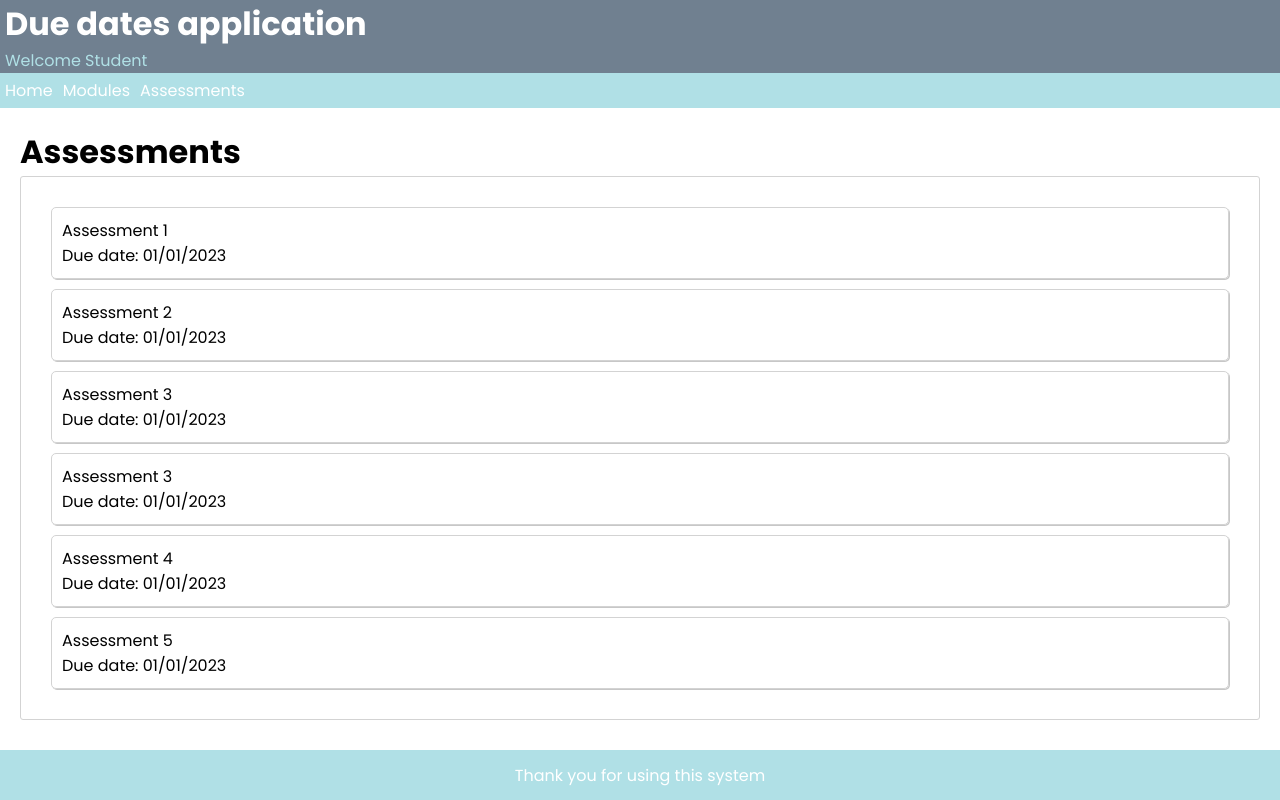
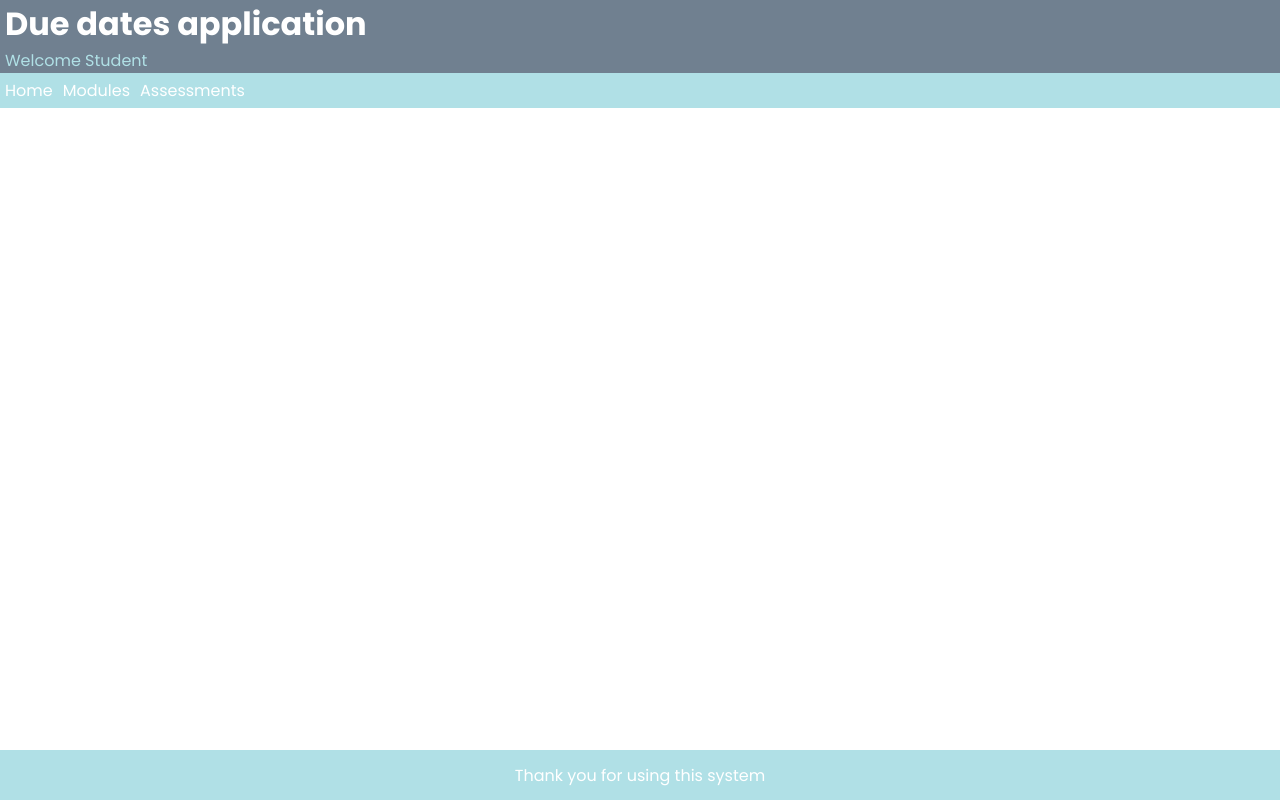
Before and after one commit to Mihir42/Assessment-Keeper-CSE-Connect, a React (Vite) app: page / in a window 1280 px wide. Built offline with nearby package versions, Linux system fonts and the light colour scheme.

Commit message:
Code refactoring, also added routes

```diff
--- a/src/App.jsx
+++ b/src/App.jsx
@@ -1,6 +1,6 @@
+import { BrowserRouter, Route, Routes } from 'react-router-dom';
 import Layout from './components/layout/Layout.jsx';
 import Assessment from './components/views/Assessments.jsx';
-
 import './App.scss';
 
 function App() {
@@ -9,12 +9,16 @@ function App() {
 
 
   return (
-    <Layout userLoggedIn = {userLoggedIn}> {/*Header, nav and footer imported from Layout */}
+    <BrowserRouter>
+      <Layout userLoggedIn={userLoggedIn}> {/*Header, nav and footer imported from Layout */}
+        <Routes>
 
-        <Assessment /> {/*Children elements of Layout*/}
+          <Route path="/assessment" element={<Assessment/>} /> {/*Route to Assessment page*/}
 
+        </Routes>
 
-    </Layout>
+      </Layout>
+    </BrowserRouter>
 
   )
 
--- a/src/components/layout/Layout.jsx
+++ b/src/components/layout/Layout.jsx
@@ -6,9 +6,8 @@ import './Layout.scss';
 function Layout(props) //Responsible for how the page looks, sets page out, then sent to app.jsx
 {
     return (
-
     <div className = "layout"> {/*Contains our views*/}
-      <Header userLoggedIn = {props.userLoggedIn}/> {/*Calling header code from Header.jsx, passing Javascript variable through header call */}
+      <Header userLoggedIn={props.userLoggedIn}/> {/*Calling header code from Header.jsx, passing Javascript variable through header call */}
       <Navbar /> {/*Importing Navbar from Navbar.jsx */}
 
       <main>
@@ -18,8 +17,6 @@ function Layout(props) //Responsible for how the page looks, sets page out, then
       </main>
       <Footer /> {/*Importing Footer from Footer.jsx */}
     </div>
-
-
     );
 }
 
--- a/src/components/layout/Navbar.jsx
+++ b/src/components/layout/Navbar.jsx
@@ -1,3 +1,4 @@
+import { NavLink } from 'react-router-dom';
 import './navbar.scss';
 
 function Navbar() {
@@ -5,15 +6,15 @@ function Navbar() {
     return (
 
         <nav>
-        <div className = "navItem"> {/*Nav bar has child div's which are nav items for each page */}
-          <a to = "/">Home</a>
-        </div>
-        <div className = "navItem">
-          <a to = "/modules">Modules</a>
-        </div>
-        <div className = "navItem">
-          <a to = "/students">Assessments</a>
-        </div>
+          <div className="navItem"> {/*Nav bar has child div's which are nav items for each page */}
+            <NavLink to="/">Home</NavLink>
+          </div>
+          <div className="navItem">
+            <NavLink to="/modules">Modules</NavLink>
+          </div>
+          <div className="navItem">
+            <NavLink to="/assessment">Assessments</NavLink>
+          </div>
         </nav>
 
     );
```
